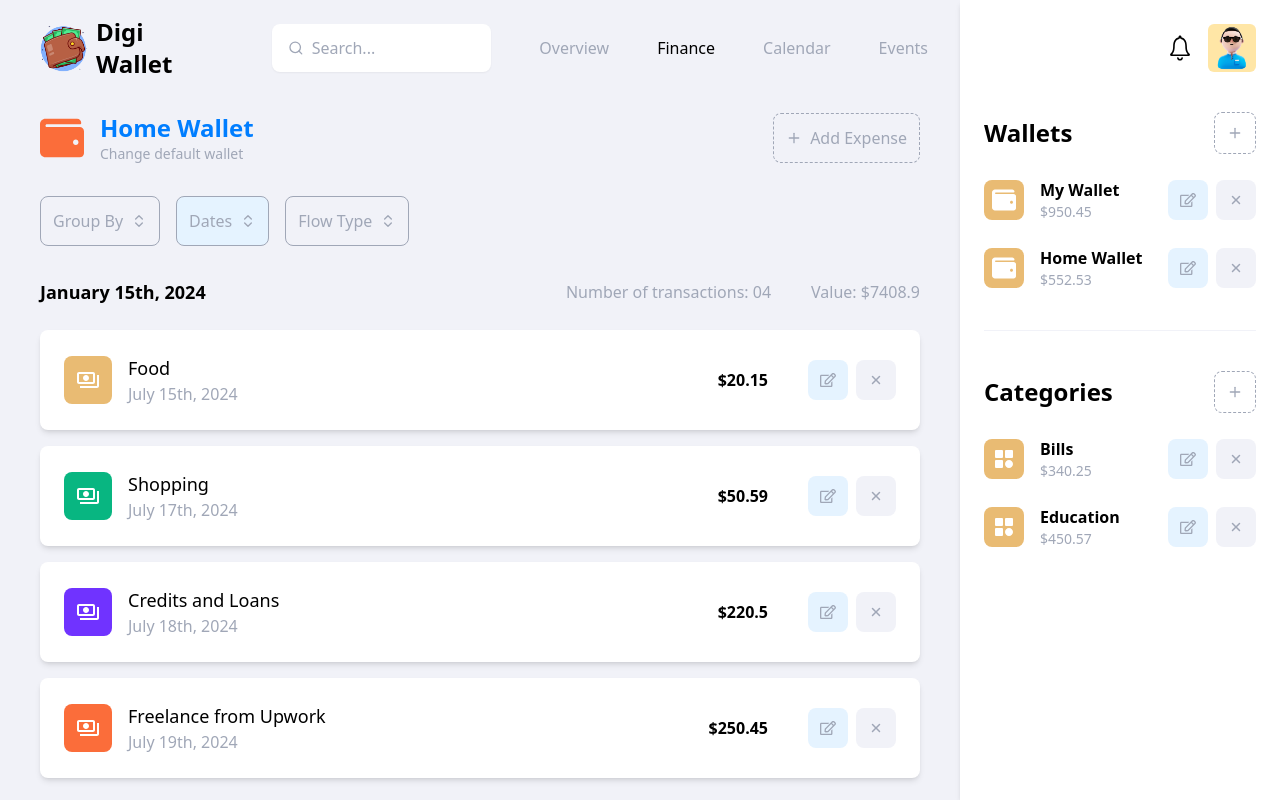
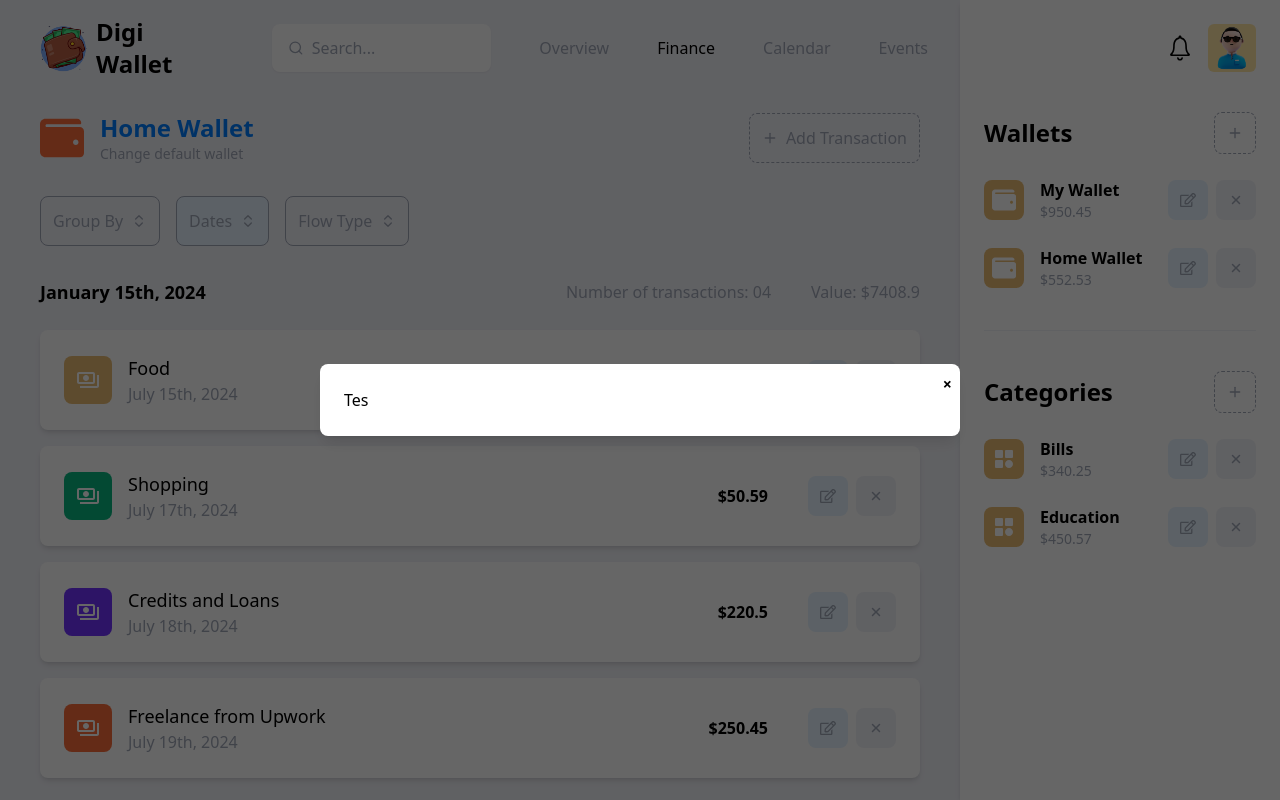
Before and after one commit to maxx2002/digistar-mini-challenge-day-6, a React (Create React App) app: page / in a window 1280 px wide. Both pictures are taken after a click on the button 1235 px from the left and 133 px from the top of the page. Built offline with nearby package versions, Linux system fonts and the light colour scheme.

Commit message:
style: add button variant and modal

```diff
--- a/src/components/Content.tsx
+++ b/src/components/Content.tsx
@@ -15,11 +15,11 @@ function Content() {
             </p>
           </div>
         </div>
-        <Button label="Add Expense" variant="add" />
+        <Button label="Add Transaction" variant="add" />
       </div>
       <div className="flex items-center gap-4 mb-8">
         <Button label="Group By" variant="filter" />
-        <Button label="Dates" variant="active" />
+        <Button label="Dates" variant="filter-active" />
         <Button label="Flow Type" variant="filter" />
       </div>
       <div className="flex items-center justify-between mb-6">
--- a/src/components/Sidebar.tsx
+++ b/src/components/Sidebar.tsx
@@ -1,8 +1,12 @@
 import { IoIosNotificationsOutline } from "react-icons/io";
 import Button from "./ui/Button";
 import WalletCategoryCard from "./ui/WalletCategoryCard";
+import { useState } from "react";
+import Modal from "./modal/Modal";
 
 function Sidebar() {
+  const [isAddWalletModalOpen, setAddWalletModalOpen] = useState(false);
+
   return (
     <div className="p-6">
       <div className="flex items-center justify-end gap-3 mb-10">
@@ -16,7 +20,7 @@ function Sidebar() {
       <div className="mb-10">
         <div className="flex items-center justify-between">
           <h1 className="text-2xl font-semibold">Wallets</h1>
-          <Button variant="add" />
+          <Button variant="add" onClick={() => setAddWalletModalOpen(true)} />
         </div>
         <div className="flex flex-col gap-6 mt-6">
           <WalletCategoryCard
@@ -50,6 +54,11 @@ function Sidebar() {
           />
         </div>
       </div>
+
+      <Modal
+        isOpen={isAddWalletModalOpen}
+        onClose={() => setAddWalletModalOpen(false)}
+      />
     </div>
   );
 }
--- /dev/null
+++ b/src/components/modal/Modal.tsx
@@ -0,0 +1,29 @@
+type ModalProps = {
+  isOpen: boolean;
+  onClose: () => void;
+};
+
+const Modal: React.FC<ModalProps> = ({ isOpen, onClose }) => {
+  if (!isOpen) return null;
+
+  return (
+    <div className="fixed inset-0 z-50 flex items-center justify-center">
+      <div
+        className="fixed inset-0 bg-black opacity-60"
+        onClick={onClose}
+      ></div>
+
+      <div className="relative w-1/2 p-6 bg-white rounded-lg shadow-lg">
+        <button
+          className="absolute font-bold text-black top-2 right-2"
+          onClick={onClose}
+        >
+          &times;
+        </button>
+        Tes
+      </div>
+    </div>
+  );
+};
+
+export default Modal;
--- a/src/components/ui/Button.tsx
+++ b/src/components/ui/Button.tsx
@@ -4,7 +4,13 @@ import { LuChevronsUpDown } from "react-icons/lu";
 import { FaRegEdit } from "react-icons/fa";
 import { IoClose } from "react-icons/io5";
 
-type ButtonVariant = "add" | "edit" | "delete" | "filter" | "active";
+type ButtonVariant =
+  | "default"
+  | "add"
+  | "edit"
+  | "delete"
+  | "filter"
+  | "filter-active";
 
 interface ButtonProps {
   onClick?: () => void;
@@ -12,13 +18,19 @@ interface ButtonProps {
   variant?: ButtonVariant;
 }
 
-const Button: React.FC<ButtonProps> = ({ onClick, label, variant = "add" }) => {
+const Button: React.FC<ButtonProps> = ({
+  onClick,
+  label,
+  variant = "default",
+}) => {
   const variantStyles = {
+    default:
+      "border border-dashed border-darkgray hover:border-solid hover:bg-lightblue hover:border-blue hover:text-blue transition w-full transition",
     add: "border border-dashed border-darkgray hover:scale-105 transition",
     edit: "bg-lightblue text-blue hover:scale-110 transition",
     delete: "bg-gray text-darkgray hover:scale-110 transition",
     filter: "border text-darkgray hover:scale-105 transition",
-    active: "border bg-lightblue text-blue hover:scale-105 transition",
+    "filter-active": "border bg-lightblue text-blue hover:scale-105 transition",
   };
 
   return (
@@ -30,7 +42,9 @@ const Button: React.FC<ButtonProps> = ({ onClick, label, variant = "add" }) => {
       {variant === "edit" && <FaRegEdit />}
       {variant === "delete" && <IoClose />}
       {label}
-      {(variant === "filter" || variant === "active") && <LuChevronsUpDown />}
+      {(variant === "filter" || variant === "filter-active") && (
+        <LuChevronsUpDown />
+      )}
     </button>
   );
 };
```
